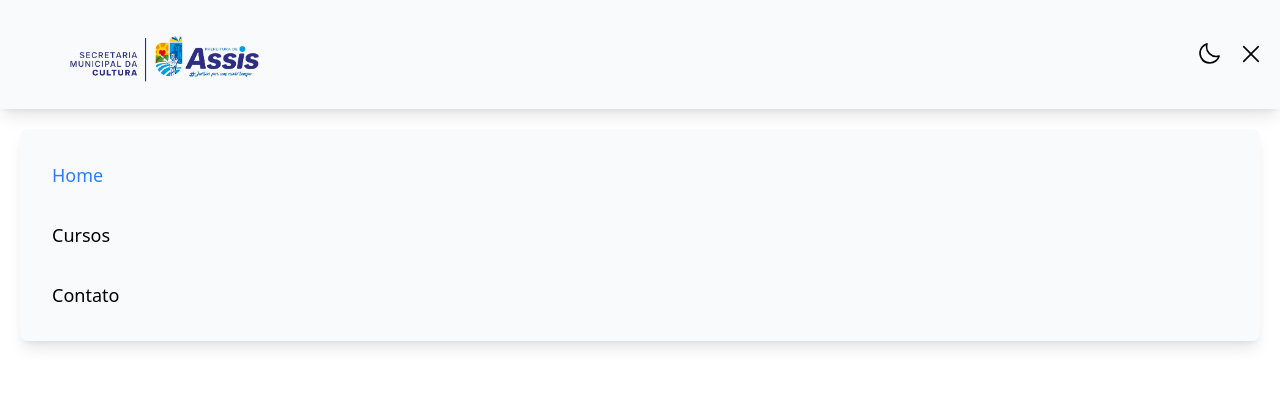
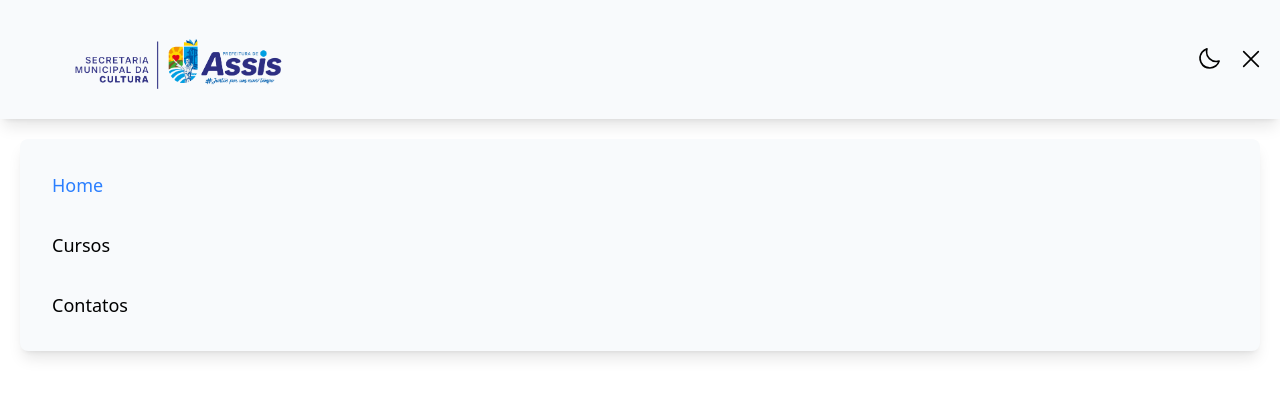
Before and after one commit to Rafael-Machado01/smc-assis, a Next.js app: page / in a window 1280 px wide. Both pictures are taken after a click on the button 1251 px from the left and 54 px from the top of the page. Shown: the top 396 px of the page. Built offline with nearby package versions, Linux system fonts and the light colour scheme.

Commit message:
refactor header

```diff
--- a/src/app/components/Header.tsx
+++ b/src/app/components/Header.tsx
@@ -6,52 +6,66 @@ import {useTheme} from "next-themes";
 import {useEffect,useState} from "react";
 import Link from "next/link";
 import {usePathname} from "next/navigation";
+import {links} from '@/app/constants/menu-links'
+
+const hoverButtonsMenu = "hover:text-blue-700 dark:hover:text-blue-400 transition-colors cursor-pointer duration-300"
+const linksOnMenu = 'text-lg py-2 px-4'
 
 export default function Header() {
 
-  const {theme,setTheme,resolvedTheme} = useTheme()
+  const {setTheme,resolvedTheme} = useTheme()
   const [menu,setMenu] = useState(false)
+  const [mounted,setMounted] = useState(false);
 
   const pathname = usePathname()
-  console.log(pathname);
-
-  let hoverButtonsMenu = "hover:text-blue-700 dark:hover:text-blue-400 transition-colors cursor-pointer duration-300"
-  let linksOnMenu = 'text-lg py-2 px-4'
 
 
-    const [mounted,setMounted] = useState(false);
     useEffect(() => {
       setMounted(true)
     },[])
 
     if(!mounted) return null;
+
+    function changeTheme() {
+      setTheme(resolvedTheme === "light" ? "dark" : "light")
+    }
+
+    function toggleMenu() {
+    setMenu(prev => !prev)
+    }
+
   return(
     <header className="fixed bg-slate-50 dark:bg-slate-950 top-0 left-0 right-0 z-50 shadow-lg backdrop-blur-sm">
     <nav className="container mx-auto px-4">
-      <ul className="flex items-center justify-between">
+      <div className="flex items-center justify-between">
 
-        <Image src="/logo.png" alt="Logo da Secretaria de Cultura de Assis" width={300} height={130} />
+        <Image src="/logo.png" alt="Logo da Secretaria de Cultura de Assis" width={300} height={130} className="w-45 md:w-82" />
 
         <div className="flex items-center gap-4">
 
-          <button className={hoverButtonsMenu} onClick={() => {setTheme(resolvedTheme === "light" ? "dark" : "light")}}>
+          <button className={hoverButtonsMenu} onClick={changeTheme}>
              {resolvedTheme === "dark" ? <SunIcon size={26}/> : <MoonIcon size={26}/> }
           </button>
 
-          <button  className={hoverButtonsMenu} onClick={() => {setMenu(!menu)}}>
+          <button  className={hoverButtonsMenu} onClick={toggleMenu}>
             {menu ? <XIcon size={26}/> : <ListIcon size={26}/>}
           </button>
         </div>
-      </ul>
+      </div>
     </nav>
 
       {menu ?
         (<nav className="absolute top-full bg-slate-50 dark:bg-slate-900 left-0 right-0 backdrop-blur-sm
       shadow-lg m-5 rounded-lg py-6 transition-all duration-300 ease-in-out">
           <ul className="container mx-auto px-4 flex flex-col gap-4">
-            <Link href="/" className={`${pathname === "/" ? "text-blue-500" : ""} ${linksOnMenu}  ${hoverButtonsMenu}`}>Home</Link>
-            <Link href="#curses" className={` ${linksOnMenu} ${hoverButtonsMenu}`}>Cursos</Link>
-            <Link href="#footer" className={`${linksOnMenu} ${hoverButtonsMenu}`}>Contato</Link>
+            {links.map((link) => (
+              <Link key={link.href}
+                    href={link.href}
+                    className={`${pathname === link.href ? "text-blue-500" : ""} ${linksOnMenu}  ${hoverButtonsMenu}`}
+                    onClick={toggleMenu}>
+                {link.label}
+              </Link>
+            ))}
           </ul>
         </nav>)
         : (<></>)
--- /dev/null
+++ b/src/app/constants/menu-links.ts
@@ -0,0 +1,14 @@
+export const links = [
+  {
+    label: "Home",
+    href: "/"
+  },
+  {
+    label: "Cursos",
+    href: "#curses"
+  },
+  {
+    label: "Contatos",
+    href: "#footer"
+  }
+]
```
Also changed, not shown: tailwind.config.js (deleted).
